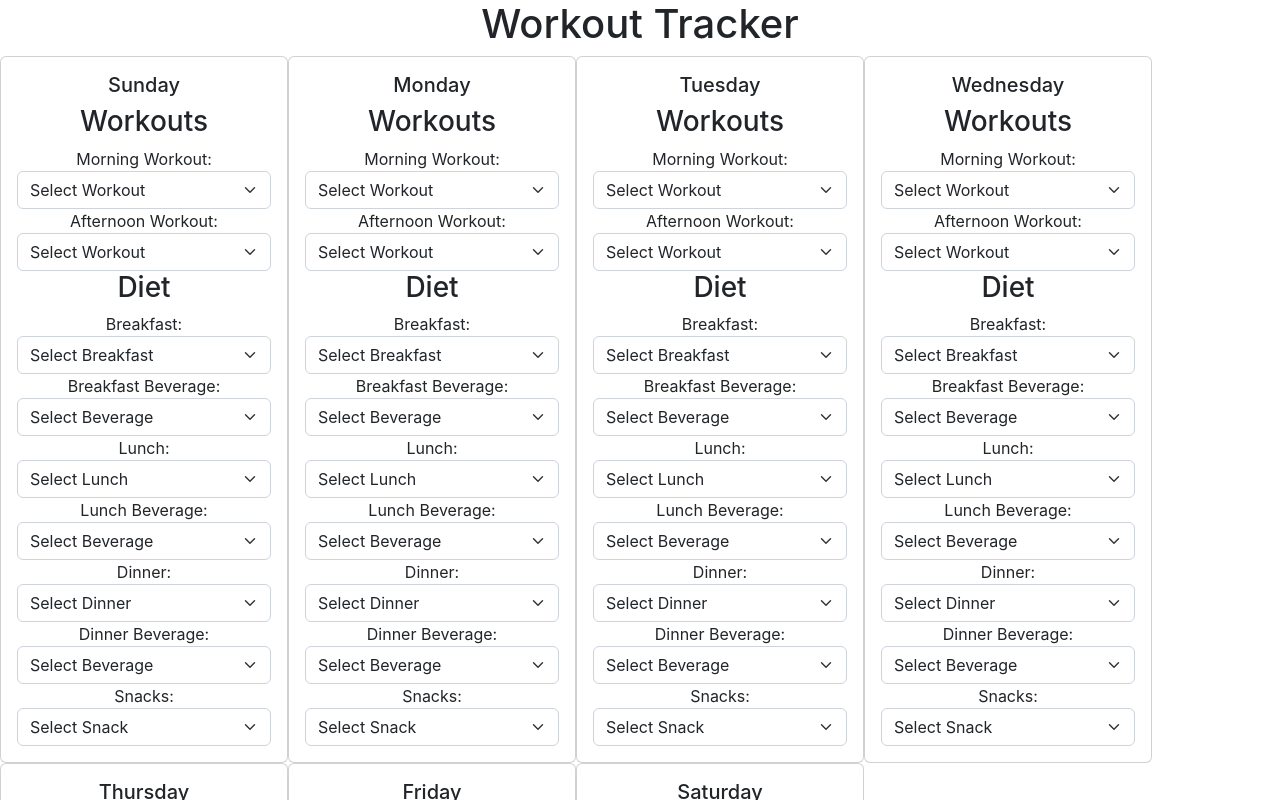
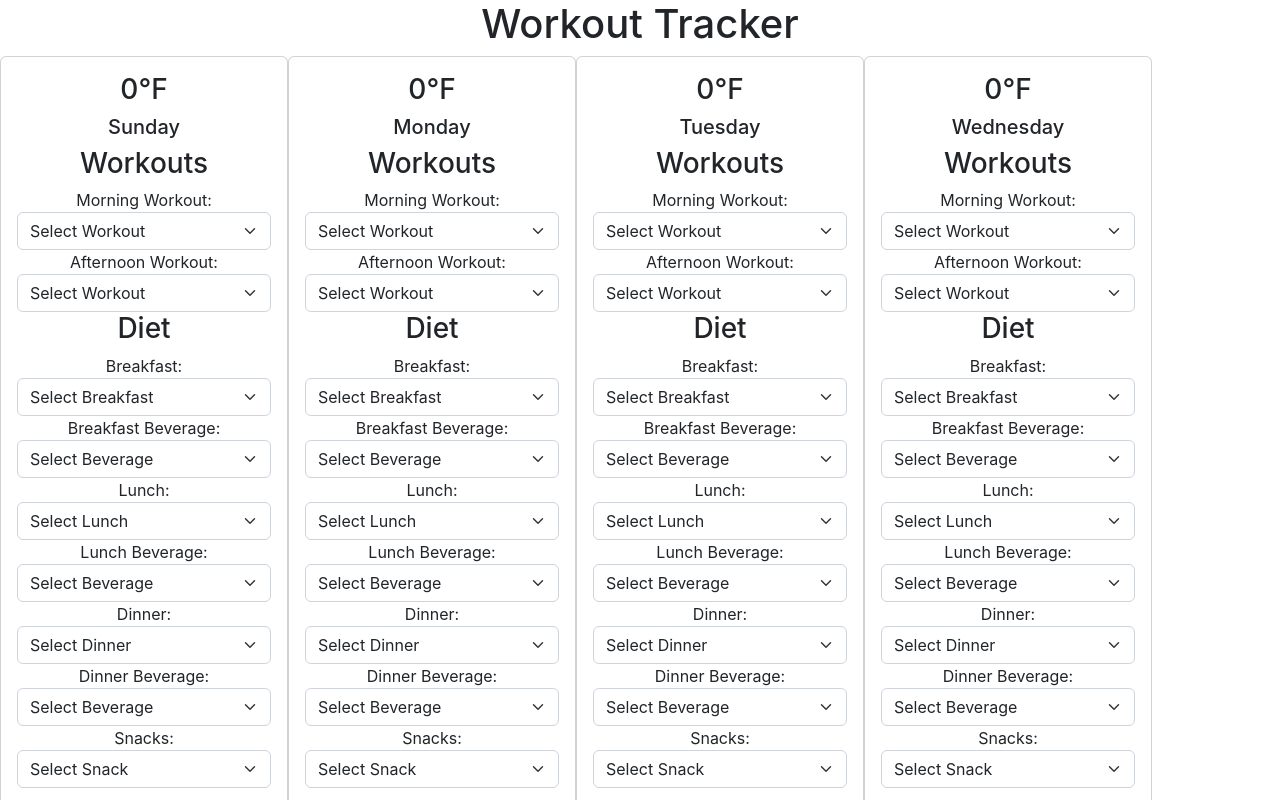
Before and after one commit to mariojrgithub/workout_diet_app, a React (Create React App) app: page / in a window 1280 px wide. Shown: the top 800 px of the page. Built offline with nearby package versions, Linux system fonts and the light colour scheme.

Commit message:
created function to obtain weather forecast

```diff
--- a/src/components/Day/Day.js
+++ b/src/components/Day/Day.js
@@ -1,11 +1,32 @@
-import React from "react";
+import React, { useEffect, useState } from "react";
 
-const Day = ({ setDays, weekday, workouts, mainMeals, snacks, beverages }) => {
+const Day = ({
+  weather,
+  setDays,
+  weekday,
+  workouts,
+  mainMeals,
+  snacks,
+  beverages,
+}) => {
+  const [temp, setTemp] = useState("");
+  useEffect(() => {
+    if (weather.list !== undefined) {
+      console.log(weekday.date);
+      if (
+        weekday.date.split("/")[1] ==
+        Date(weather.list[0].dt).toString().split(" ")[2]
+      ) {
+        setTemp(weather.list[0].main.temp);
+      }
+    }
+  }, [weekday.date, weather.list]);
   return (
     <div className="card" style={{ width: "18rem" }}>
       <div className="card-body">
+        <h3>{Math.round(temp)}°F</h3>
         <h5 className="card-title">{weekday.day}</h5>
-
+        <h6>{weekday.date}</h6>
         <h3>Workouts</h3>
 
         <span>Morning Workout: </span>
--- a/src/components/HomePage/HomePage.js
+++ b/src/components/HomePage/HomePage.js
@@ -204,24 +204,29 @@ const HomePage = () => {
       }
     }
   };
-
-  addDate();
-
+  // function to make API call to weather app
   const addWeather = () => {
+    // This end point provides data for
     const fiveDayWeatherForecast =
-      "https://api.openweathermap.org/data/2.5/forecast?lat=32.85568960637094&lon=-96.95943195562664&appid=";
+      "https://api.openweathermap.org/data/2.5/forecast?lat=32.85568960637094&lon=-96.95943195562664&appid=&units=imperial";
     axios.get(fiveDayWeatherForecast).then((response) => {
-      console.log(response);
+      setWeather(response.data);
     });
   };
-  // useEffect function handles all the lifecycle hooks
-  useEffect(() => {
-    // addWeather();
-  }, []);
+
   // Setting State
   // this is a 'hook'
   // useState hook provides the name of the state and a function to set that state
   const [days, setDays] = useState(weekdays);
+
+  const [weather, setWeather] = useState([]);
+
+  // useEffect function handles all the lifecycle hooks
+  useEffect(() => {
+    addDate();
+    // addWeather();
+  }, []);
+
   console.log(days);
   return (
     <div>
@@ -232,6 +237,9 @@ const HomePage = () => {
           return (
             // passing 'props' into each components so that we can use these props in the component
             <Day
+              // pass in weather state
+              weather={weather}
+              // pass in funtion to set the day state
               setDays={setDays}
               key={index}
               weekday={day}
```
